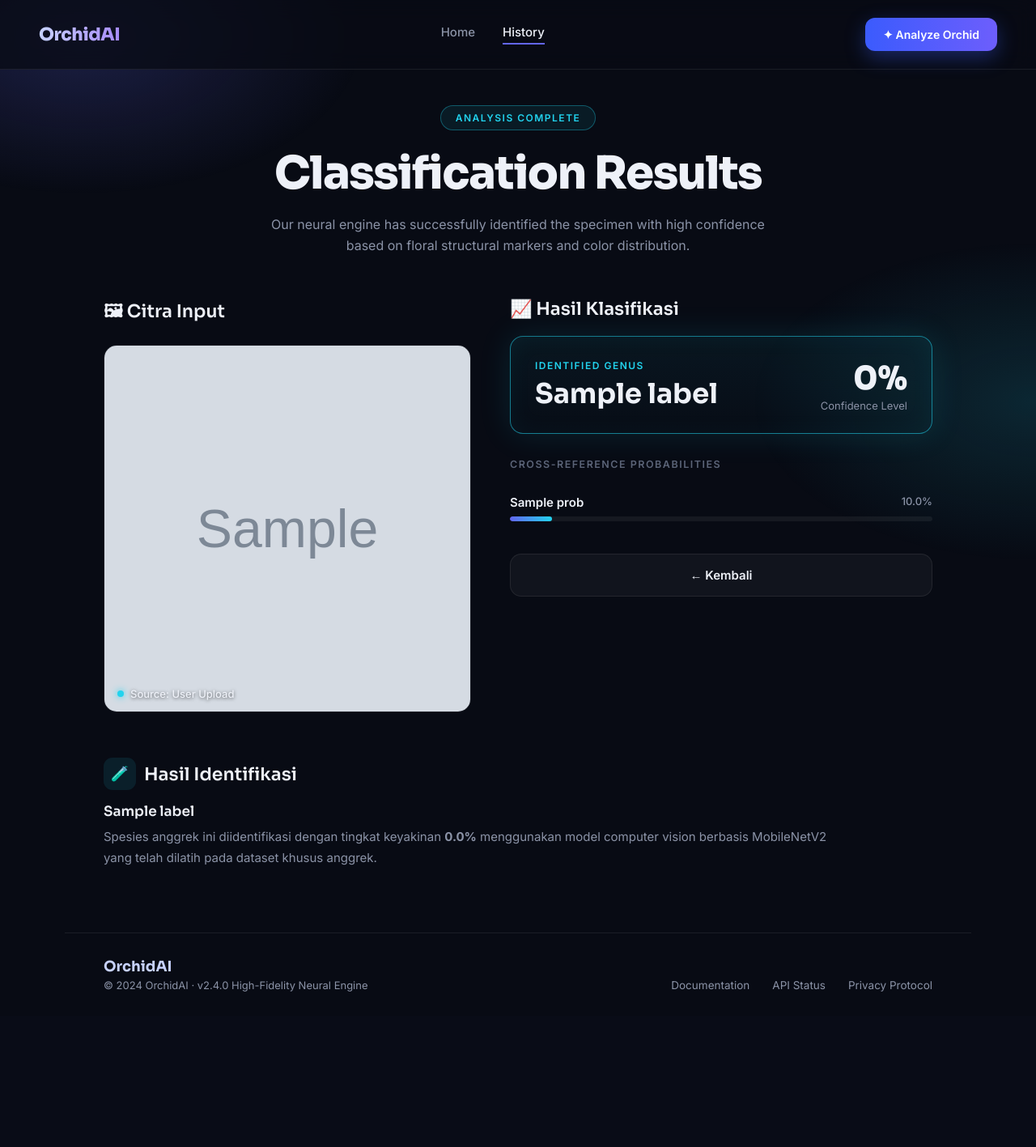
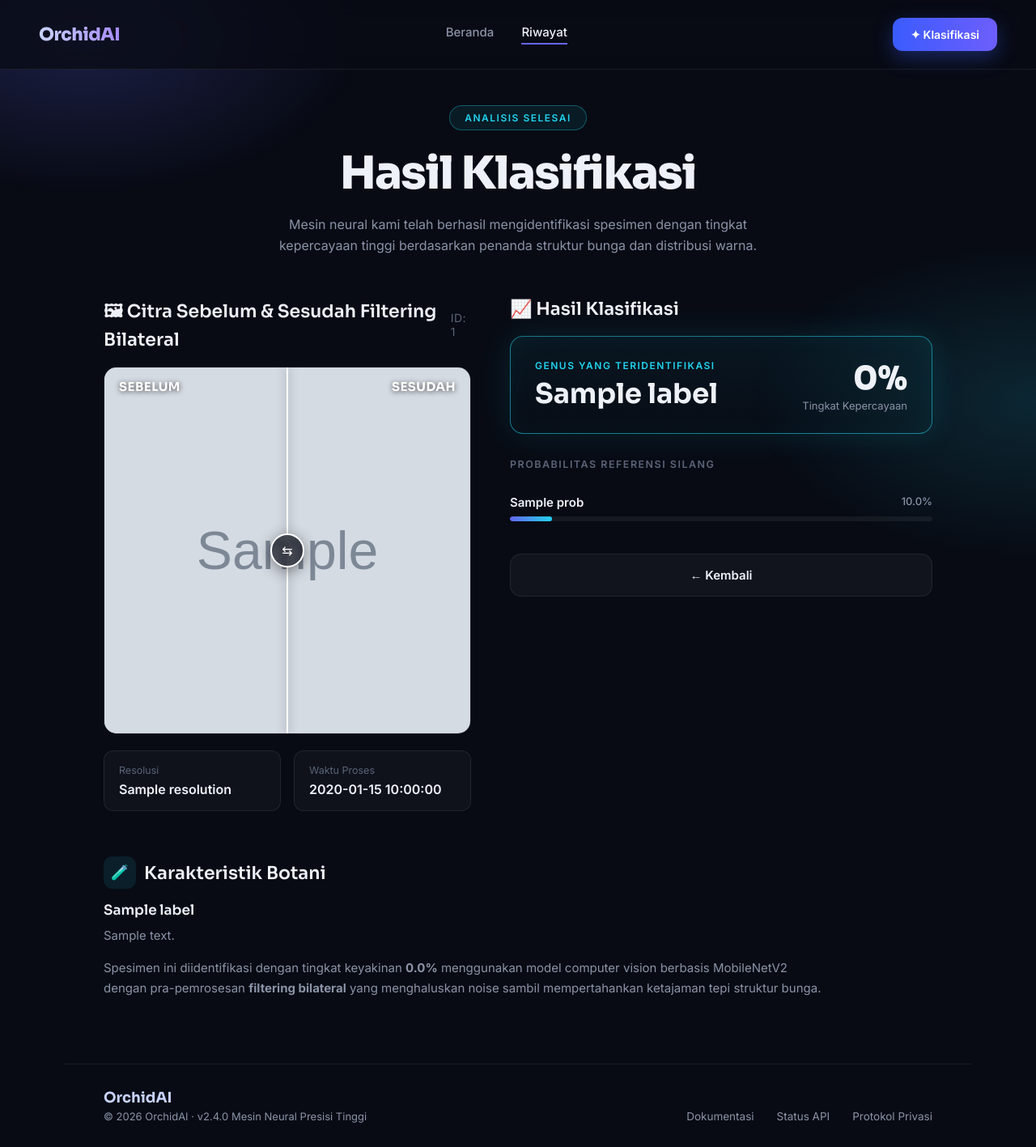
Before and after one commit to ferrykurniawann/Klasifikasi-Anggrek, a Flask app: template templates/result.html in a window 1280 px wide. Shown: the whole page at 81% size. Before the commit the page ends 1225 px from the top, so only its background shows below. Run offline with Flask 3, Linux system fonts and the light colour scheme; the template is opened without the code that fills it: most values are stand-ins (such as "Sample title", 1, 10 or a date in 2020); grey boxes marked "Sample" are stand-in pictures.

Commit message:
feat: add bilateral filtering and update result display

```diff
--- a/app.py
+++ b/app.py
@@ -31,6 +31,37 @@ model = None
 
 def allowed_file(filename):
     return '.' in filename and filename.rsplit('.', 1)[1].lower() in ALLOWED_EXTENSIONS
+
+def bilateral_filter(img_array, diameter=7, sigma_color=45.0, sigma_space=12.0):
+    """Filter bilateral berbasis numpy: menghaluskan noise sambil
+    mempertahankan tepi (edge-preserving), sesuai preprocessing model."""
+    arr = img_array.astype(np.float32)
+    h, w, c = arr.shape
+    radius = diameter // 2
+    result = np.zeros_like(arr)
+    weight_sum = np.zeros((h, w, 1), dtype=np.float32)
+    for dy in range(-radius, radius + 1):
+        for dx in range(-radius, radius + 1):
+            shifted = np.roll(np.roll(arr, dy, axis=0), dx, axis=1)
+            spatial = np.exp(-(dx * dx + dy * dy) / (2.0 * sigma_space ** 2))
+            diff = shifted - arr
+            rng = np.exp(-(np.sum(diff * diff, axis=2, keepdims=True)) / (2.0 * sigma_color ** 2))
+            weight = spatial * rng
+            result += shifted * weight
+            weight_sum += weight
+    return np.clip(result / np.maximum(weight_sum, 1e-8), 0, 255).astype(np.uint8)
+
+def make_filtered_preview(src_path):
+    """Buat citra hasil filtering bilateral untuk pratinjau sebelum/sesudah."""
+    src = Image.open(src_path).convert('RGB')
+    preview = src.copy()
+    preview.thumbnail((640, 640), Image.LANCZOS)
+    filtered = bilateral_filter(np.array(preview))
+    base, ext = os.path.splitext(os.path.basename(src_path))
+    after_name = f'{base}_after.jpg'
+    Image.fromarray(filtered).save(
+        os.path.join(app.config['UPLOAD_FOLDER'], after_name), quality=92)
+    return after_name
 
 def load_model():
     global model
@@ -89,6 +120,7 @@ def index():
             try:
                 load_model()
                 idx, label, confidence, all_probs, resolution, process_time = predict_image(filepath)
+                after_filename = make_filtered_preview(filepath)
                 pred_id = f'ORD-{random.randint(1000, 9999)}-X'
                 save_history({
                     'filename': filename,
@@ -99,6 +131,7 @@ def index():
                 })
                 return render_template('result.html',
                                      filename=filename,
+                                     after_filename=after_filename,
                                      label=label,
                                      confidence=confidence,
                                      all_probs=all_probs,
--- a/templates/result.html
+++ b/templates/result.html
@@ -3,7 +3,7 @@
 <head>
     <meta charset="UTF-8">
     <meta name="viewport" content="width=device-width, initial-scale=1.0">
-    <title>OrchidAI &middot; Classification Results</title>
+    <title>OrchidAI &middot; Hasil Klasifikasi</title>
     <link rel="preconnect" href="https://fonts.googleapis.com">
     <link rel="preconnect" href="https://fonts.gstatic.com" crossorigin>
     <link href="https://fonts.googleapis.com/css2?family=Inter:wght@400;500;600;700&family=Sora:wght@600;700;800&display=swap" rel="stylesheet">
@@ -118,23 +118,63 @@
         }
         .id-tag { color: var(--faint); font-size: 14px; letter-spacing: 0.5px; }
 
-        /* ---- Left column ---- */
-        .image-frame {
+        /* ---- Left column: before/after slider ---- */
+        .compare {
             position: relative;
             border-radius: 16px;
             overflow: hidden;
             border: 1px solid var(--border);
+            aspect-ratio: 1/1;
+            user-select: none;
+            touch-action: none;
+            cursor: ew-resize;
         }
-        .image-frame img { width: 100%; display: block; aspect-ratio: 1/1; object-fit: cover; }
-        .source-tag {
-            position: absolute; left: 16px; bottom: 14px;
-            display: inline-flex; align-items: center; gap: 8px;
-            font-size: 13px; font-weight: 500;
-            text-shadow: 0 1px 4px rgba(0,0,0,0.6);
+        .compare img {
+            position: absolute; inset: 0;
+            width: 100%; height: 100%;
+            object-fit: cover;
+            display: block;
+            pointer-events: none;
         }
-        .source-tag::before {
-            content: ''; width: 8px; height: 8px; border-radius: 50%;
-            background: var(--cyan); box-shadow: 0 0 8px var(--cyan);
+        /* AFTER image sits underneath; BEFORE image is clipped on top */
+        .compare .after-layer { z-index: 1; }
+        .compare .before-layer {
+            z-index: 2;
+            clip-path: inset(0 50% 0 0);
+        }
+        .compare .cmp-label {
+            position: absolute; top: 14px;
+            z-index: 3;
+            font-family: 'Sora', sans-serif;
+            font-size: 15px; font-weight: 700; letter-spacing: 0.5px;
+            color: #fff;
+            text-shadow: 0 1px 6px rgba(0,0,0,0.7);
+            pointer-events: none;
+        }
+        .compare .cmp-label.before { left: 18px; }
+        .compare .cmp-label.after { right: 18px; }
+        .compare .divider {
+            position: absolute; top: 0; bottom: 0;
+            left: 50%; width: 2px;
+            background: #fff;
+            box-shadow: 0 0 12px rgba(0,0,0,0.5);
+            z-index: 4;
+            transform: translateX(-1px);
+            pointer-events: none;
+        }
+        .compare .handle {
+            position: absolute; top: 50%; left: 50%;
+            z-index: 5;
+            width: 42px; height: 42px;
+            transform: translate(-50%, -50%);
+            border-radius: 50%;
+            background: rgba(8, 11, 20, 0.7);
+            border: 2px solid #fff;
+            backdrop-filter: blur(4px);
+            display: grid; place-items: center;
+            color: #fff; font-size: 16px;
+            box-shadow: 0 4px 18px rgba(0,0,0,0.45);
+            pointer-events: none;
         }
         .meta-row { display: grid; grid-template-columns: 1fr 1fr; gap: 16px; margin-top: 20px; }
         .meta {
@@ -236,28 +276,43 @@
     <header>
         <div class="logo">OrchidAI</div>
         <nav>
-            <a href="/">Home</a>
-            <a href="/history" class="active">History</a>
+            <a href="/">Beranda</a>
+            <a href="/history" class="active">Riwayat</a>
         </nav>
-        <a href="/" class="btn-cta">&#10022; Analyze Orchid</a>
+        <a href="/" class="btn-cta">&#10022; Klasifikasi</a>
     </header>
 
     <main>
         <div class="head">
-            <span class="badge">ANALYSIS COMPLETE</span>
-            <h1>Classification Results</h1>
-            <p>Our neural engine has successfully identified the specimen with high confidence based on floral structural markers and color distribution.</p>
+            <span class="badge">ANALISIS SELESAI</span>
+            <h1>Hasil Klasifikasi</h1>
+            <p>Mesin neural kami telah berhasil mengidentifikasi spesimen dengan tingkat kepercayaan tinggi berdasarkan penanda struktur bunga dan distribusi warna.</p>
         </div>
 
         <div class="grid">
             <!-- Left -->
             <div>
                 <div class="col-head">
-                    <div class="section-title">&#128444; Citra Input</div>
+                    <div class="section-title">&#128444; Citra Sebelum &amp; Sesudah Filtering Bilateral</div>
+                    <span class="id-tag">ID: {{ pred_id }}</span>
                 </div>
-                <div class="image-frame">
-                    <img src="/uploads/{{ filename }}" alt="Gambar Anggrek">
-                    <span class="source-tag">Source: User Upload</span>
+                <div class="compare" id="compare">
+                    <img class="after-layer" src="/uploads/{{ after_filename }}" alt="Sesudah Filtering Bilateral">
+                    <img class="before-layer" id="beforeLayer" src="/uploads/{{ filename }}" alt="Sebelum Filtering Bilateral">
+                    <span class="cmp-label before">SEBELUM</span>
+                    <span class="cmp-label after">SESUDAH</span>
+                    <div class="divider" id="cmpDivider"></div>
+                    <div class="handle" id="cmpHandle">&#8646;</div>
+                </div>
+                <div class="meta-row">
+                    <div class="meta">
+                        <div class="k">Resolusi</div>
+                        <div class="v">{{ resolution }}</div>
+                    </div>
+                    <div class="meta">
+                        <div class="k">Waktu Proses</div>
+                        <div class="v">{{ process_time }}</div>
+                    </div>
                 </div>
             </div>
 
@@ -268,16 +323,16 @@
                 </div>
                 <div class="genus-card">
                     <div>
-                        <div class="k">IDENTIFIED GENUS</div>
+                        <div class="k">GENUS YANG TERIDENTIFIKASI</div>
                         <div class="name">{{ label }}</div>
                     </div>
                     <div class="conf">
                         <div class="pct">{{ "%.0f"|format(confidence * 100) }}%</div>
-                        <div class="lbl">Confidence Level</div>
+                        <div class="lbl">Tingkat Kepercayaan</div>
                     </div>
                 </div>
 
-                <div class="xref-title">CROSS-REFERENCE PROBABILITIES</div>
+                <div class="xref-title">PROBABILITAS REFERENSI SILANG</div>
                 {% for name, prob in all_probs.items() if name != label %}
                 <div class="prob {% if prob < 0.02 %}dim{% endif %}">
                     <div class="top">
@@ -296,22 +351,61 @@
     </main>
 
     <section class="desc">
-        <div class="section-title"><span class="icon">&#129514;</span> Hasil Identifikasi</div>
+        <div class="section-title"><span class="icon">&#129514;</span> Karakteristik Botani</div>
         <h4>{{ label }}</h4>
-        <p>Spesies anggrek ini diidentifikasi dengan tingkat keyakinan <strong>{{ "%.1f"|format(confidence * 100) }}%</strong> menggunakan model computer vision berbasis MobileNetV2 yang telah dilatih pada dataset khusus anggrek.</p>
+        <p>{{ description }}</p>
+        <p style="margin-top:14px;">Spesimen ini diidentifikasi dengan tingkat keyakinan <strong>{{ "%.1f"|format(confidence * 100) }}%</strong> menggunakan model computer vision berbasis MobileNetV2 dengan pra-pemrosesan <strong>filtering bilateral</strong> yang menghaluskan noise sambil mempertahankan ketajaman tepi struktur bunga.</p>
     </section>
 
     <footer>
         <div>
             <div class="brand">OrchidAI</div>
-            <div class="copy">&copy; 2024 OrchidAI &middot; v2.4.0 High-Fidelity Neural Engine</div>
+            <div class="copy">&copy; 2026 OrchidAI &middot; v2.4.0 Mesin Neural Presisi Tinggi</div>
         </div>
         <div class="links">
-            <a href="#">Documentation</a>
-            <a href="#">API Status</a>
-            <a href="#">Privacy Protocol</a>
+            <a href="#">Dokumentasi</a>
+            <a href="#">Status API</a>
+            <a href="#">Protokol Privasi</a>
         </div>
     </footer>
 </div>
+
+<script>
+    (function () {
+        var el = document.getElementById('compare');
+        if (!el) return;
+        var before = document.getElementById('beforeLayer');
+        var divider = document.getElementById('cmpDivider');
+        var handle = document.getElementById('cmpHandle');
+        var dragging = false;
+
+        function setPosition(clientX) {
+            var rect = el.getBoundingClientRect();
+            var pct = ((clientX - rect.left) / rect.width) * 100;
+            pct = Math.max(0, Math.min(100, pct));
+            before.style.clipPath = 'inset(0 ' + (100 - pct) + '% 0 0)';
+            divider.style.left = pct + '%';
+            handle.style.left = pct + '%';
+        }
+
+        function onDown(e) {
+            dragging = true;
+            setPosition((e.touches ? e.touches[0] : e).clientX);
+        }
+        function onMove(e) {
+            if (!dragging) return;
+            if (e.cancelable) e.preventDefault();
+            setPosition((e.touches ? e.touches[0] : e).clientX);
+        }
+        function onUp() { dragging = false; }
+
+        el.addEventListener('mousedown', onDown);
+        el.addEventListener('touchstart', onDown, { passive: true });
+        window.addEventListener('mousemove', onMove);
+        window.addEventListener('touchmove', onMove, { passive: false });
+        window.addEventListener('mouseup', onUp);
+        window.addEventListener('touchend', onUp);
+    })();
+</script>
 </body>
 </html>
```
Also changed, not shown: history.json (+13 -0 lines), result.jpg (renamed from Riwayat.jpg), 2 other files.
